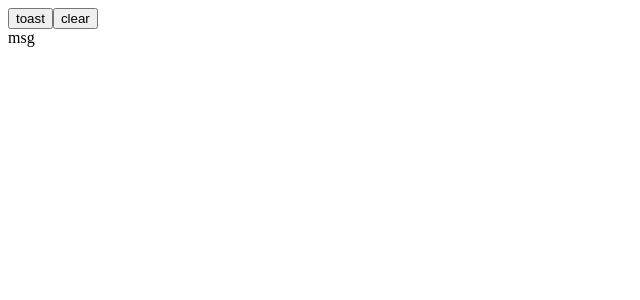
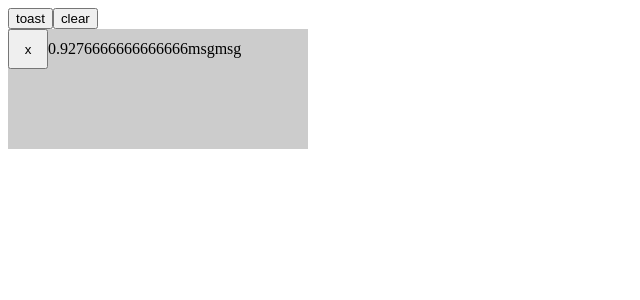
Before and after one commit to tkdrb12/simple_toast, a React (Create React App) app: page / in a window 1280 px wide. Both pictures are taken after a click on the button "toast". Shown: the top 300 px of the page, without its empty margins (0-640 px from the left). Built offline with nearby package versions, Linux system fonts and the light colour scheme.

Commit message:
feat: Toast 타이머 구현

```diff
--- /dev/null
+++ b/src/@shared/Toast/Toast.tsx
@@ -0,0 +1,68 @@
+import { useCallback, useEffect, useRef, useState } from 'react';
+import { toast } from './core';
+import { ToastItem } from './types';
+import styled from 'styled-components';
+
+type Props = ToastItem;
+
+const ANIMATION_DELAY = 300;
+
+const Toast = ({ id, message, delay, typeOption }: Props) => {
+  const timerRef = useRef<ReturnType<typeof setTimeout> | null>(null);
+  const timeStampRef = useRef<number>(-1);
+  const remainRef = useRef<number>(delay ?? -1);
+  const rafRef = useRef<number>(-1);
+  const [progress, setProgress] = useState(100);
+  const [paused, setPaused] = useState(false);
+
+  const removeMe = () => toast.remove(id);
+
+  const pauseTimer = () => setPaused(true);
+
+  const resumeTimer = () => setPaused(false);
+
+  const animateTimer = useCallback(() => {
+    const runningTime = Date.now() - timeStampRef.current;
+    const nextPercent = Math.max(0, runningTime / remainRef.current);
+
+    setProgress(nextPercent);
+
+    rafRef.current = requestAnimationFrame(animateTimer);
+  }, []);
+
+  useEffect(() => {
+    if (delay === null || paused) return;
+
+    timeStampRef.current = Date.now();
+
+    timerRef.current = setTimeout(() => removeMe(), remainRef.current);
+    rafRef.current = requestAnimationFrame(animateTimer);
+
+    return () => {
+      if (timerRef.current) clearTimeout(timerRef.current);
+      if (rafRef.current) cancelAnimationFrame(rafRef.current);
+    };
+  }, [paused, delay]);
+
+  return (
+    <Container onMouseEnter={pauseTimer} onMouseLeave={resumeTimer}>
+      <CloseButton onClick={removeMe}>x</CloseButton>
+      {progress}
+      {message}
+      {message}
+    </Container>
+  );
+};
+
+export default Toast;
+
+const Container = styled.div`
+  height: 120px;
+  width: 300px;
+  background: #cccccc;
+`;
+
+const CloseButton = styled.button`
+  height: 40px;
+  width: 40px;
+`;
--- a/src/@shared/Toast/ToastContainer.tsx
+++ b/src/@shared/Toast/ToastContainer.tsx
@@ -1,6 +1,7 @@
 import { useEffect, useState } from 'react';
 import { toast } from './core';
 import { ToastItem } from './types';
+import Toast from './Toast';
 
 export function ToastContainer() {
   const [items, setItems] = useState<ToastItem[]>([]);
@@ -12,8 +13,8 @@ export function ToastContainer() {
 
   return (
     <div>
-      {items.map(({ message, id }) => (
-        <div key={id}>{message}</div>
+      {items.map(({ id, delay = 3000, ...rest }) => (
+        <Toast key={id} id={id} delay={delay} {...rest} />
       ))}
     </div>
   );
--- a/src/@shared/Toast/types.ts
+++ b/src/@shared/Toast/types.ts
@@ -7,6 +7,7 @@ export type ToastItem = {
   id: number;
   typeOption?: TypeOptions;
   delay?: number | null;
+  status?: ToastItemStatus;
 };
 
 export type Listener = React.Dispatch<React.SetStateAction<ToastItem[]>>;
```
